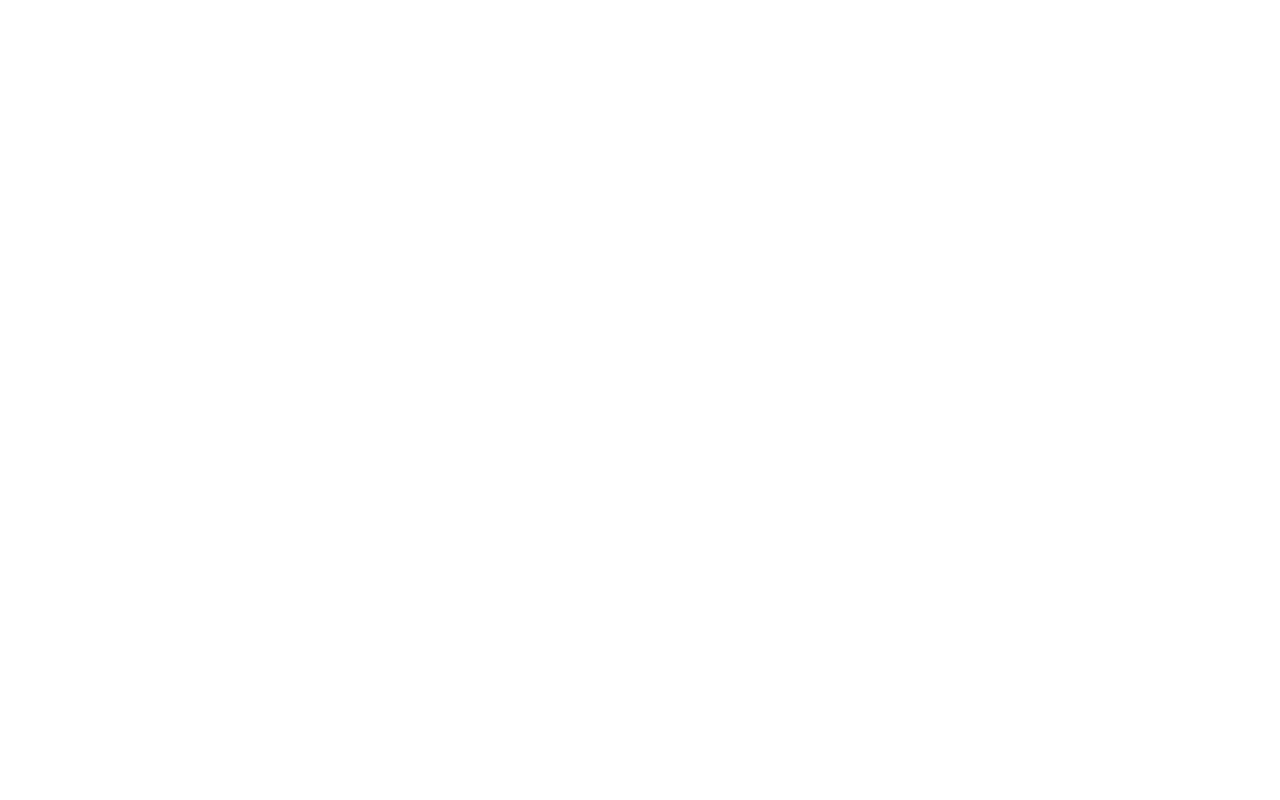
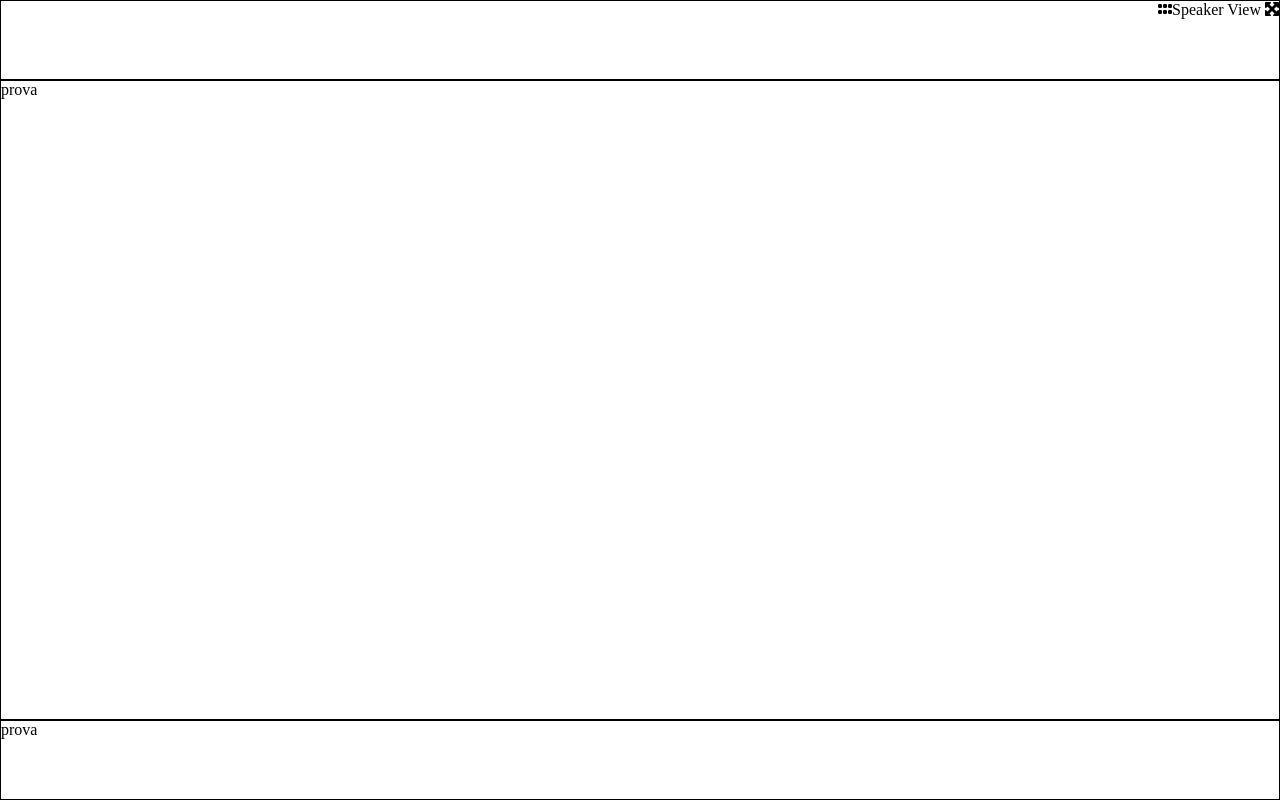
Before and after one commit to ManganiBiagio/html-css-zoom, a plain HTML site: page index.html in a window 1280 px wide. Drawn offline with Linux system fonts and the light colour scheme.

Commit message:
layout macro e header

```diff
--- a/css/style.css
+++ b/css/style.css
@@ -3,3 +3,25 @@
     margin: 0;
     padding: 0;
 }
+
+.app-container{
+    width: 100vw;
+    height: 100vh;
+    display: flex;
+    flex-direction: column;
+}
+
+header, main, footer{
+    border:1px solid black;
+}
+
+header,footer{
+    flex-basis: 10%;
+}
+main{
+    flex-grow: 1;
+}
+
+.bottoni-header{
+    text-align: right;
+}
--- a/index.html
+++ b/index.html
@@ -11,7 +11,30 @@
     crossorigin="anonymous" referrerpolicy="no-referrer" />
 </head>
 <body>
+    <!-- container per dimensionamento vh e vw -->
+    <div class="app-container">
 
+        <!-- bottoni header  -->
+        <header>
+            <div class="bottoni-header">
+                <span><i class="fa-solid fa-grip"></i>Speaker View</span>
+                <span><i class="fa-solid fa-maximize"></i></span>
+            </div>
+        </header>
+
+
+        <main>
+            prova
+        </main>
+
+        <!-- bottoni footer -->
+        <footer>
+            prova
+        </footer>
+
+
+
+    </div>
 
 </body>
 </html>
```
